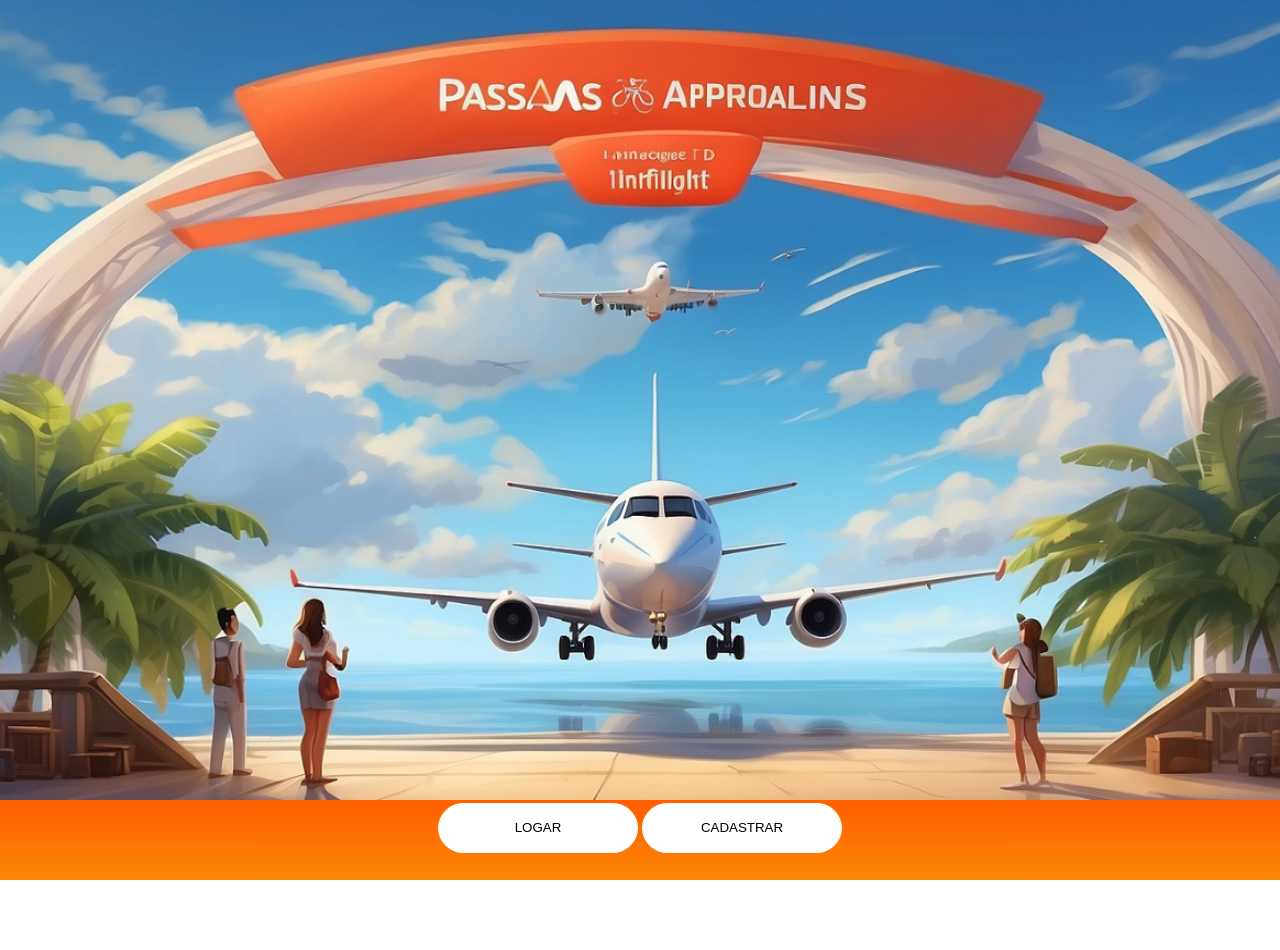
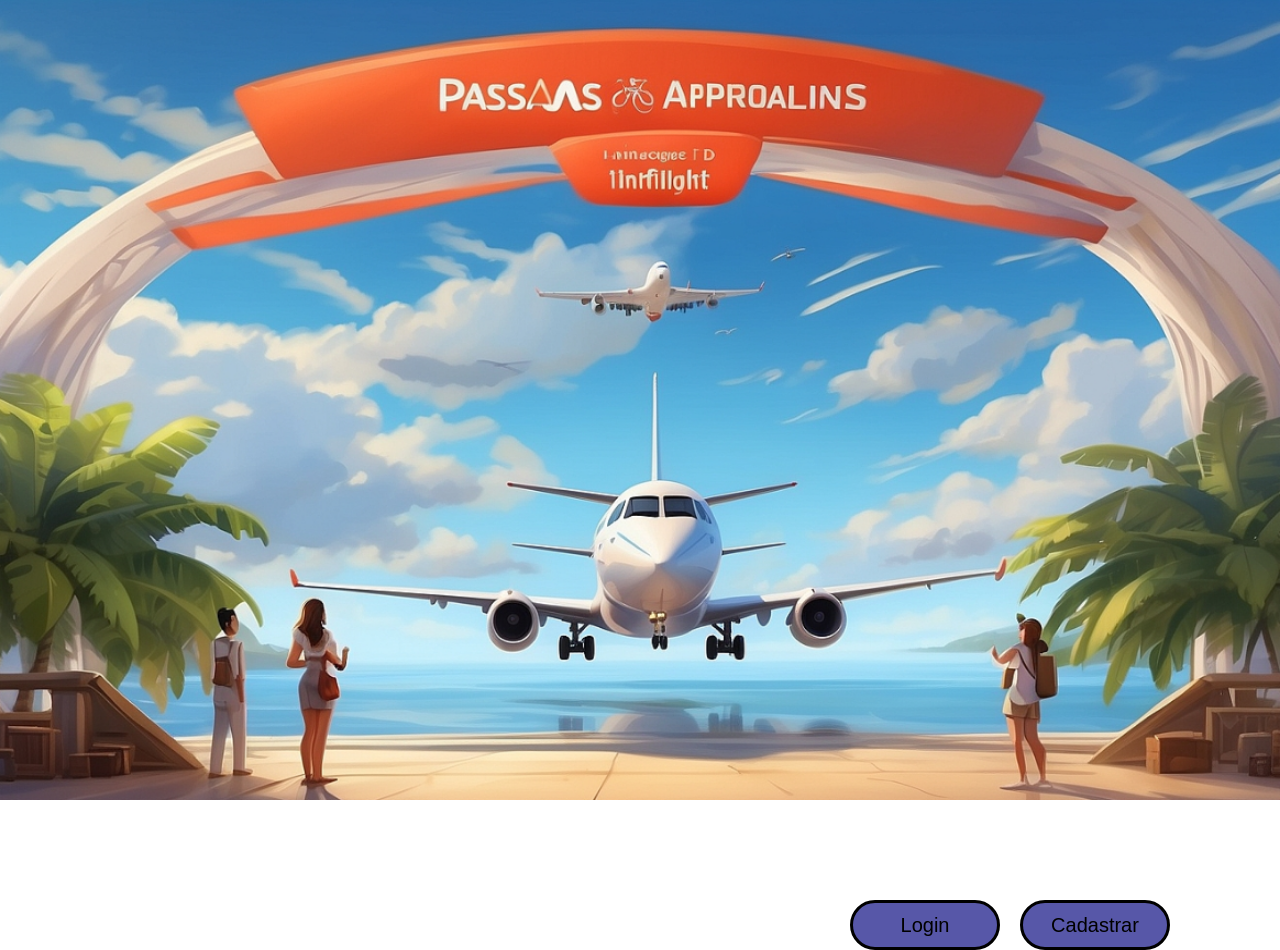
Before and after one commit to guito23052007/ds-aula-07, a plain HTML site: page index.html in a window 1280 px wide. Before the commit the page ends 880 px from the top, so only its background shows below. Drawn offline with Linux system fonts and the light colour scheme; a web font is replaced by a local one.

Commit message:
estou terminando a parte do login vou fazer em casa para adiantar

```diff
--- a/index.html
+++ b/index.html
@@ -1,24 +1,28 @@
 <!DOCTYPE html>
 <html lang="pt-br">
+
 <head>
     <meta charset="UTF-8">
     <meta http-equiv="X-UA-Compatible" content="IE=edge">
     <meta name="viewport" content="width=device-width, initial-scale=1.0">
+    <link rel="preconnect" href="https://fonts.googleapis.com">
+    <link rel="preconnect" href="https://fonts.gstatic.com" crossorigin>
+    <link href="https://fonts.googleapis.com/css2?family=Tilt+Warp&display=swap" rel="stylesheet">
     <link rel="stylesheet" href="./styles/index.css">
     <title>projeto-final</title>
 </head>
+
 <body>
     <main>
+
+
         <img src="./assets/Captura de tela 2024-02-26 155157.png" alt="f">
+
+        <button class="login-button">Login</button>
+        <button class="cadastro-button">Cadastrar</button>
     </main>
-    <footer>
-        <nav>
-        <div>
-            <button>LOGAR</button>
-            <button>CADASTRAR</button>
-            </div>
-        </nav>
-    </footer>
+
 
 </body>
+
 </html>
--- a/styles/index.css
+++ b/styles/index.css
@@ -10,32 +10,66 @@ main img{
     display: grid;
 }
 
-footer{
-    width: 100%;
-    height: 80px;
-    background: linear-gradient(rgb(255, 94, 0) , rgb(250, 135, 4))  ;
-    display: grid;
-    justify-content: space-around;
-}
-footer nav{
+main button{
     display: grid;
     align-content: space-around;
-    width:1000px;
-    text-align: center;
-}
-footer div button{
-    border: 1px solid rgb(255, 255, 255);
-    border-radius: 30px;
+    width:150px;
+    justify-content: center;
+    align-items: center;
+    top: 900px;
+
 }
 
-footer div button:hover{
-    box-shadow: 0 7px 10px 0 rgb(255, 250, 250)
-}
+
 button{
     color: rgb(0, 0, 0);
     background-color: rgb(255, 255, 255);
-    width: 200px;
+    width: 20px;
     height: 50px;
     border-radius: 205px;
     margin-bottom: 25px;
+    position: absolute;
+    top: 1000px;
+    left: 800px;
+
+
+
 }
+.login-button {
+    font-size: 20px;
+    background-color: rgb(87, 87, 168);
+    color: rgb(0, 0, 0);
+    border: none;
+    border-radius: 205px;
+    margin: 0%;
+    top: 900px;
+    left: 850px;
+    font-family: "Tilt Warp", sans-serif;
+    border: solid 3px rgb(0, 0, 0);
+    transition: all 0.2s ease-in-out 100ms;
+    text-decoration: none;
+  }
+
+  .cadastro-button {
+    font-size: 20px;
+     background-color: rgb(87, 87, 168);
+    color: rgb(0, 0, 0);
+    border: none;
+    border-radius: 205px;
+    top: 900px;
+    left: 1020px;
+    margin: 0%;
+    position: absolute;
+    font-family: "Tilt Warp", sans-serif;
+    border: solid 3px rgb(0, 0, 0);
+    transition: all 0.2s ease-in-out 100ms;
+    text-decoration: none;
+  }
+
+
+.login-button:hover{
+ color: aliceblue;
+}
+.cadastro-button:hover{
+  color: aliceblue;
+}
--- a/styles/login.css
+++ b/styles/login.css
@@ -2,6 +2,39 @@ body{
     width : 100%;
     margin: 0;
     padding: 0;
-   background-color: rgb(36, 34, 34);
+    background: #201b2c;
 
 }
+main img{
+   width: 500px;
+   position: absolute;
+   top: 300px;
+   left: 350px;
+}
+
+main div{
+   width: 400px;
+   height: 400px;
+   position: absolute;
+   top: 300px;
+   left: 900px;
+   text-align: center;
+   background-color:#242030;
+   padding: 30px;
+    box-shadow: 0 0 30px rgba(0, 0, 0, 0.2);
+}
+h2{
+   color: aliceblue;
+}
+#usuario  {
+   width: 345px;
+   height: 10px;
+   top: 410px;
+   left: 900px;
+   padding: 13px;
+}
+
+h3{
+   top: 300px;
+   left: 900px;
+}
```
Also changed, not shown: pages/login.html (+16 -1 lines), assets/Astronaut-cuate.png (added), assets/Captura de tela 2023-12-07 142436.png (deleted), assets/Captura de tela 2024-02-27 151512.png (added), assets/login-de-usuario.png (deleted).
